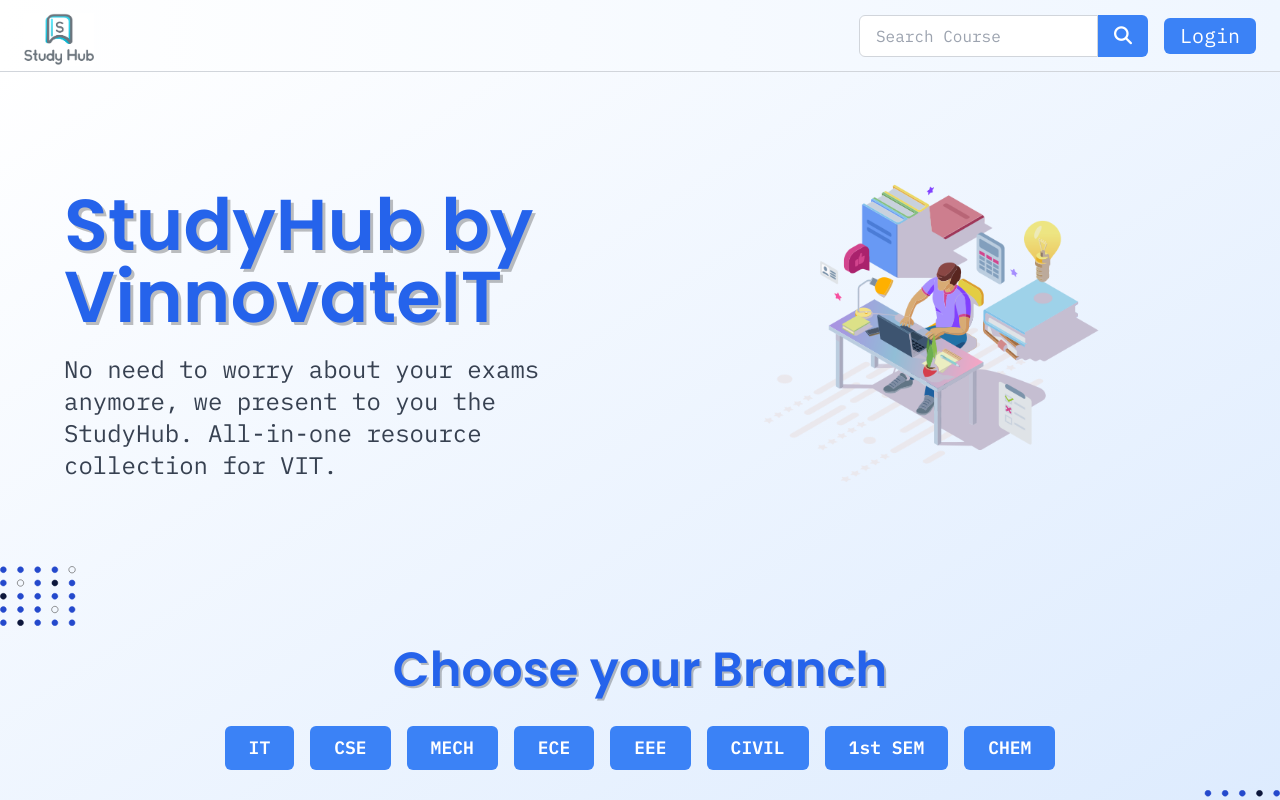
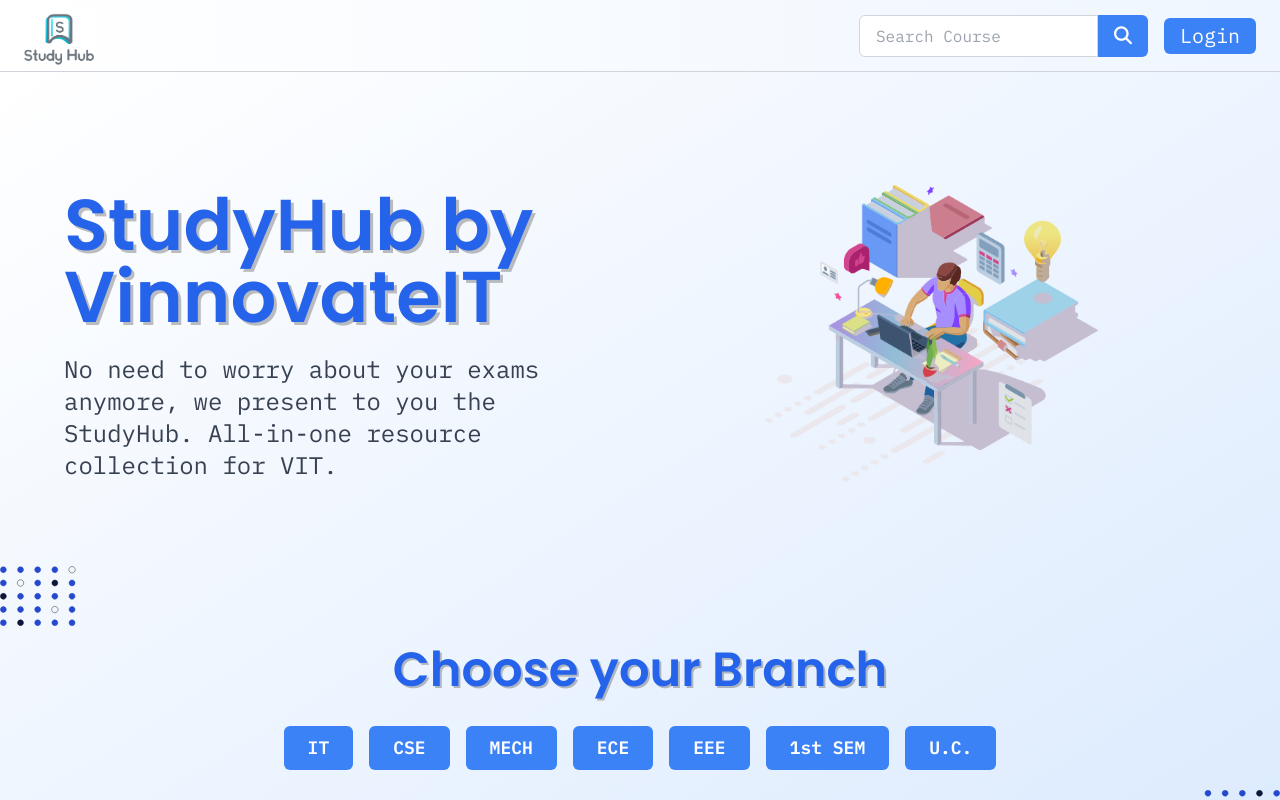
Before and after one commit to vinnovateit/StudyHub2, a Next.js app: page / in a window 1280 px wide. Shown: the top 800 px of the page. Built offline with nearby package versions, Linux system fonts and the light colour scheme.

Commit message:
fix: button routes in main

```diff
--- /dev/null
+++ b/app/api/auth/branch-add/route.js
@@ -0,0 +1,64 @@
+import { NextResponse } from "next/server";
+import connectDB from "@/lib/connectDB";
+import Branch from "@/models/Branch";
+import Course from "@/models/Courses";
+
+export async function POST(req) {
+  try {
+    // Connect to the database
+    console.log("Attempting to connect to the database...");
+    await connectDB();
+
+    // Parse the request body
+    const { name, school, subjects } = await req.json();
+    console.log("Received data:", { name, school, subjects });
+
+    // Validate required fields
+    if (!name || !school) {
+      console.error("Missing required fields:", { name, school });
+      return NextResponse.json(
+        { error: "Branch name and school are required." },
+        { status: 400 }
+      );
+    }
+
+    // Lookup subject ObjectIds from the courses collection
+    const subjectIds = await Course.find({ name: { $in: subjects } }).select('_id');
+    const subjectIdsArray = subjectIds.map(subject => subject._id);
+
+    // Check if any subjects were found
+    if (subjectIdsArray.length !== subjects.length) {
+      console.error("Some subjects were not found:", subjects);
+      return NextResponse.json(
+        { error: "One or more subjects not found." },
+        { status: 400 }
+      );
+    }
+
+    // Create a new branch with subject ObjectIds
+    const newBranch = new Branch({
+      name,
+      school,
+      subjects: subjectIdsArray,
+    });
+
+    // Save the new branch to the database
+    await newBranch.save();
+    console.log("New branch added:", newBranch);
+
+    // Return a success response
+    return NextResponse.json(
+      { message: "Branch added successfully", branch: newBranch },
+      { status: 201 }
+    );
+  } catch (error) {
+    // Log the error for debugging
+    console.error("Error in backend:", error);
+
+    // Return the error message
+    return NextResponse.json(
+      { error: "Internal Server Error! Please try again later." },
+      { status: 500 }
+    );
+  }
+}
--- a/app/page.js
+++ b/app/page.js
@@ -66,21 +66,20 @@
           </h1>
           <div className="flex flex-wrap justify-center gap-4 mt-8">
             {[
-              "IT",
-              "CSE",
-              "MECH",
-              "ECE",
-              "EEE",
-              "CIVIL",
-              "1st SEM",
-              "CHEM",
-            ].map((branch) => (
+    { name: "IT", route: "/branch/it" },
+    { name: "CSE", route: "/branch/cse" },
+    { name: "MECH", route: "/branch/mech" },
+    { name: "ECE", route: "/branch/ece" },
+    { name: "EEE", route: "/branch/eee" },
+    { name: "1st SEM", route: "/branch/firstsem" },
+    { name: "U.C.", route: "/branch/uc" },
+  ].map((branch) => (
               <a
-                key={branch}
-                href={`branch/${branch}`}
+                key={branch.name}
+                href={branch.route}
                 className="bg-blue-500 text-white font-semibold text-xs sm:text-sm md:text-base lg:text-lg px-3 sm:px-4 md:px-6 py-2 rounded-md hover:bg-blue-600 transition"
               >
-                {branch}
+                {branch.name}
               </a>
             ))}
           </div>
```
